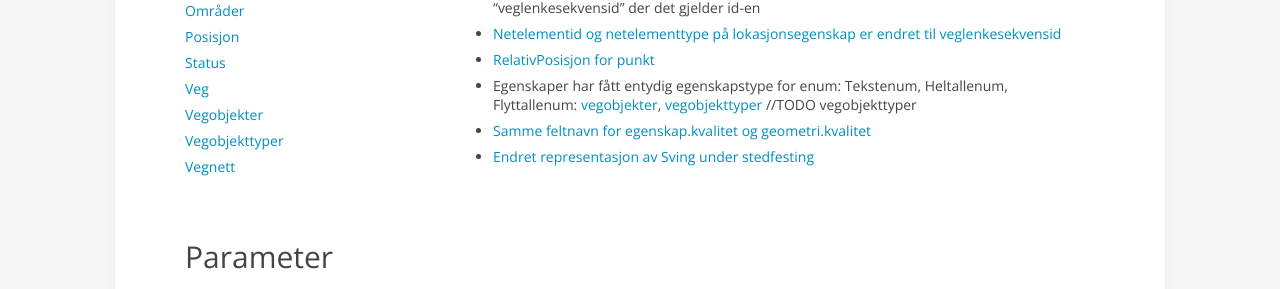
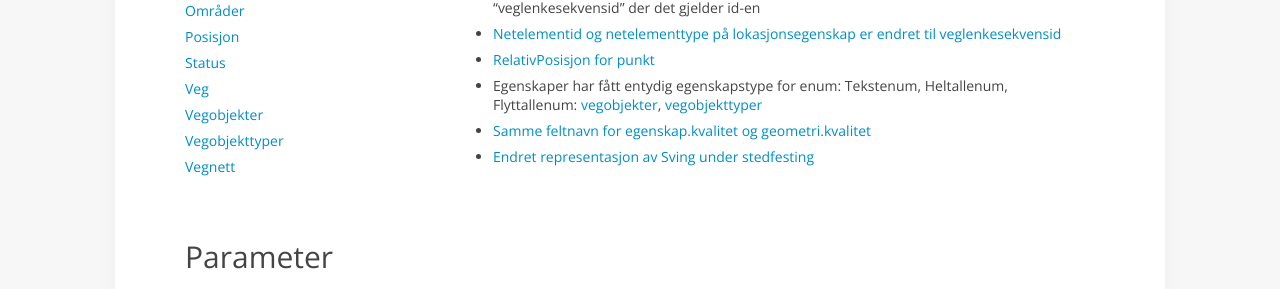
Before and after one commit to nvdb-vegdata/apidokumentasjon, a Jekyll site: the page built from v3/responsrevisjoner.md, in a window 1280 px wide. Shown: the part 432-721 px from the top of the page. Built offline with Jekyll 4.4.1, drawn with Linux system fonts in a browser that asks for light colours; our own code applies the rules of GitHub Pages for plain Markdown files.

Commit message:
Update responsrevisjoner.md

```diff
--- a/v3/responsrevisjoner.md
+++ b/v3/responsrevisjoner.md
@@ -5,6 +5,6 @@
 * [Konsekvent bruk av veglenkesekvensid](https://github.com/nvdb-vegdata/nvdb-api-client/commit/3765e42a30728fb4efc023c2f72472a046ec20a2#diff-b5f334c16ceccbb3987030524a0e828cR95). Byttet alle tidligere "veglenkesekvens" med "veglenkesekvensid" der det gjelder id-en
 * [Netelementid og netelementtype på lokasjonsegenskap er endret til veglenkesekvensid](https://github.com/nvdb-vegdata/nvdb-api-client/commit/3765e42a30728fb4efc023c2f72472a046ec20a2#diff-c8692b87f0a2cf670ba98f95c457a46aR135)
 * [RelativPosisjon for punkt](https://github.com/nvdb-vegdata/nvdb-api-client/commit/bb4ecee0d488d8cc5f945521a7b1abc45c790709#diff-eab00036a45a9bd9e5ae0f6ef8892c77R22)
-* Egenskaper har fått entydig egenskapstype for enum: Tekstenum, Heltallenum, Flyttallenum: [vegobjekter](https://github.com/nvdb-vegdata/nvdb-api-client/commit/60f0225bfd11c6e1887519f8b35d60b91e2f6e8d#diff-5411560551c353f26c91708d93e16413R19), [vegobjekttyper](https://) //TODO vegobjekttyper
+* Egenskaper har fått entydig egenskapstype for enum: Tekstenum, Heltallenum, Flyttallenum: [vegobjekter](https://github.com/nvdb-vegdata/nvdb-api-client/commit/60f0225bfd11c6e1887519f8b35d60b91e2f6e8d#diff-5411560551c353f26c91708d93e16413R19), [vegobjekttyper](https://github.com/nvdb-vegdata/nvdb-api-client/commit/df988953cf19d42ec69d45ff19c0f6f98340b6a8)
 * [Samme feltnavn for egenskap.kvalitet og geometri.kvalitet](https://github.com/nvdb-vegdata/nvdb-api-client/commit/3765e42a30728fb4efc023c2f72472a046ec20a2#diff-c8692b87f0a2cf670ba98f95c457a46aR41)
 * [Endret representasjon av Sving under stedfesting](https://github.com/nvdb-vegdata/nvdb-api-client/commit/2c125b926477dab9bbb4f4900b97c22ed44f7385)
```
